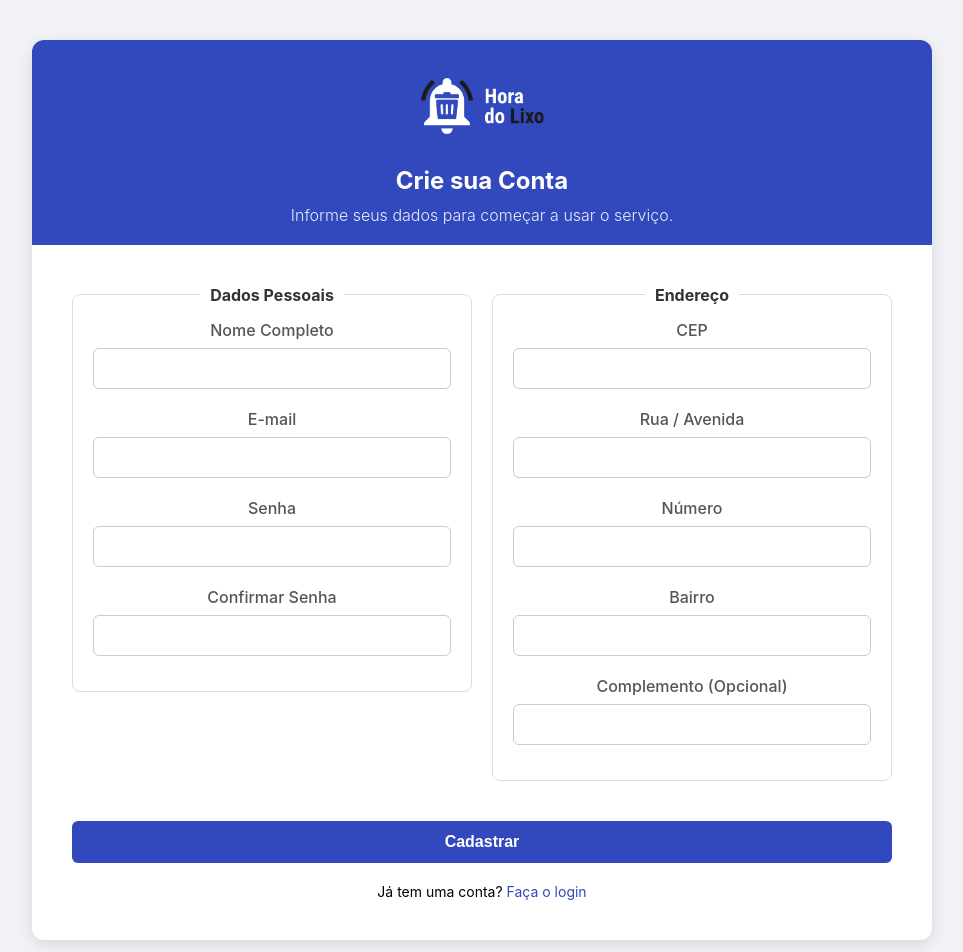
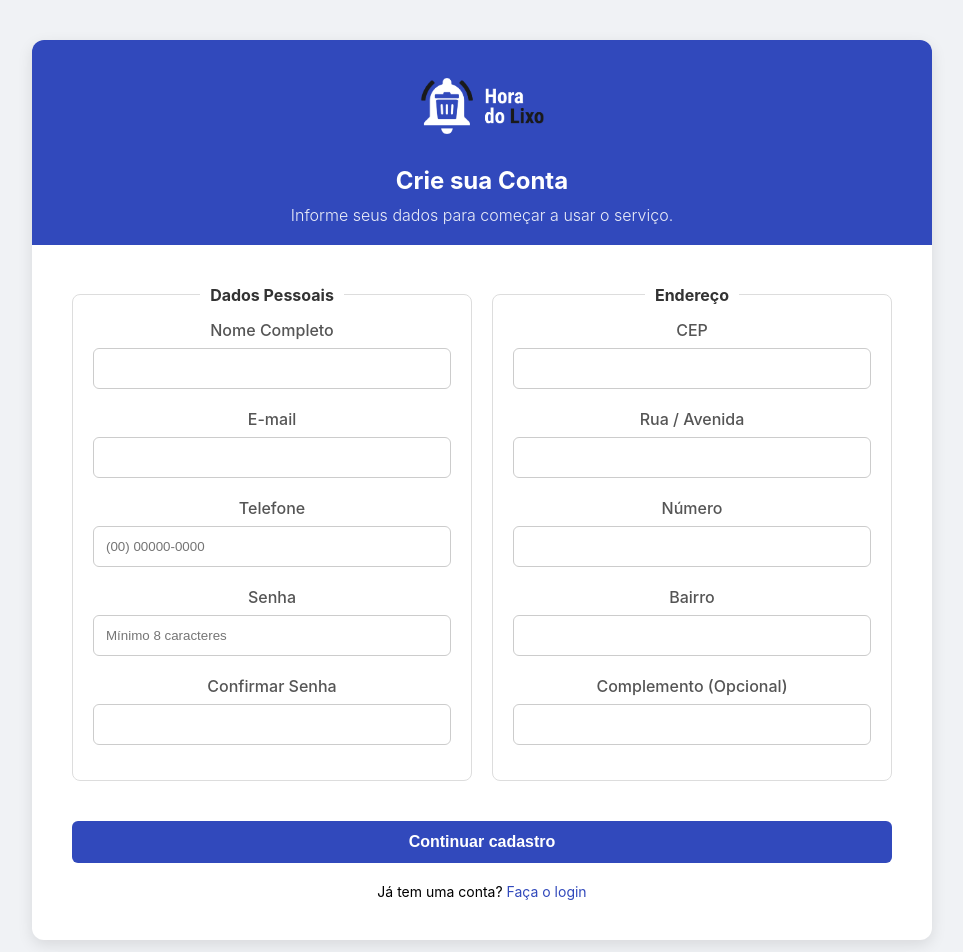
Before and after one commit to mateusgui/HoraDoLixo, a Nuxt app: page /cadastro in a window 1280 px wide. Shown: the top 952 px of the page, without its empty margins (158-1121 px from the left). Built offline with nearby package versions, Linux system fonts and the light colour scheme.

Commit message:
Update cadastro.vue
Tamanho mínimo da senha alterado para 8. Foi adicionado o campo de Telefone no cadastro, tela já está redirecionando, sem validação, para a próxima etapa do cadastro.

```diff
--- a/pages/cadastro.vue
+++ b/pages/cadastro.vue
@@ -6,8 +6,8 @@
         <NuxtLink to="/login">
           <img src="/img/IconeHoraDoLixo.png" alt="Ícone Hora do Lixo" class="header-logo">
         </NuxtLink>
-          <h1>Crie sua Conta</h1>
-          <p>Informe seus dados para começar a usar o serviço.</p>
+        <h1>Crie sua Conta</h1>
+        <p>Informe seus dados para começar a usar o serviço.</p>
       </div>
 
       <div class="register-form-section">
@@ -24,9 +24,15 @@
                   <label for="email">E-mail</label>
                   <input type="email" id="email" v-model="form.email" required>
                 </div>
+
+                <div class="input-group">
+                  <label for="telefone">Telefone</label>
+                  <input type="tel" id="telefone" v-model="form.telefone" placeholder="(00) 00000-0000" required>
+                </div>
+
                 <div class="input-group">
                   <label for="senha">Senha</label>
-                  <input type="password" id="senha" v-model="form.senha" required>
+                  <input type="password" id="senha" v-model="form.senha" placeholder="Mínimo 8 caracteres" required>
                 </div>
                 <div class="input-group">
                   <label for="confirmar-senha">Confirmar Senha</label>
@@ -60,7 +66,7 @@
               </fieldset>
             </div>
           </div>
-          <button type="submit" class="btn-primary">Cadastrar</button>
+          <button type="submit" class="btn-primary">Continuar cadastro</button>
           <div class="links-container">
             <p>Já tem uma conta? <NuxtLink to="/login">Faça o login</NuxtLink></p>
           </div>
@@ -80,6 +86,7 @@ definePageMeta({
 const form = reactive({
   nomeCompleto: '',
   email: '',
+  telefone: '',
   senha: '',
   confirmarSenha: '',
   cep: '',
@@ -89,12 +96,26 @@ const form = reactive({
   complemento: ''
 });
 
-const handleRegister = () => {
+
+const handleRegister = async () => {
+  // Validação se as senhas coincidem
   if (form.senha !== form.confirmarSenha) {
     alert('As senhas não coincidem. Por favor, verifique.');
+    return; // Interrompe a função
+  }
+
+  // Validação simples de tamanho da senha
+  if (form.senha.length < 8) {
+    alert('A senha deve ter no mínimo 8 caracteres.');
     return;
   }
-  console.log('Tentativa de cadastro com os seguintes dados:', form);
-  alert('Cadastro enviado! (Verifique o console para ver os dados)');
+
+  console.log('Dados do formulário válidos, pronto para enviar ao back-end:', form);
+
+  await navigateTo('/configurar-alertas');
 };
 </script>
+
+<style scoped>
+
+</style>
```
